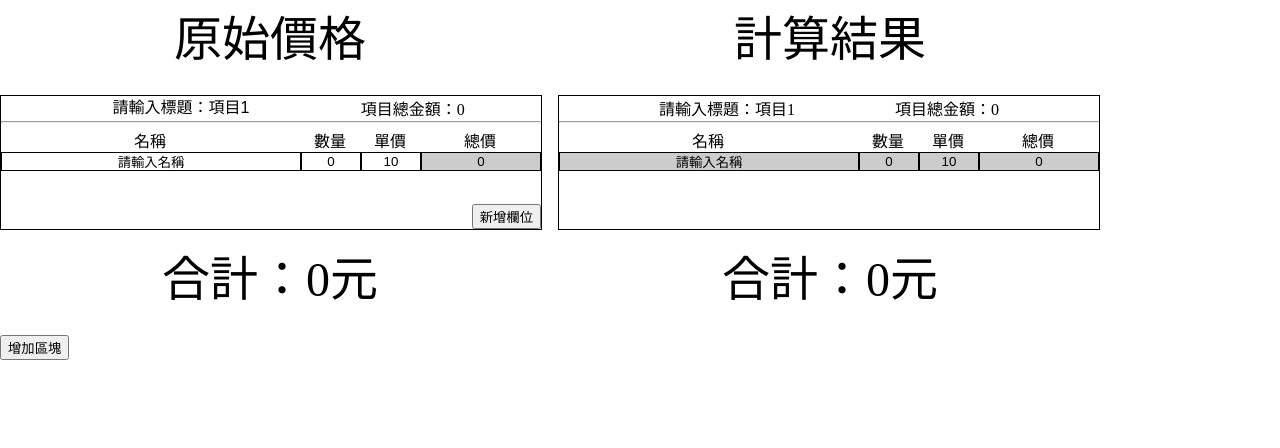
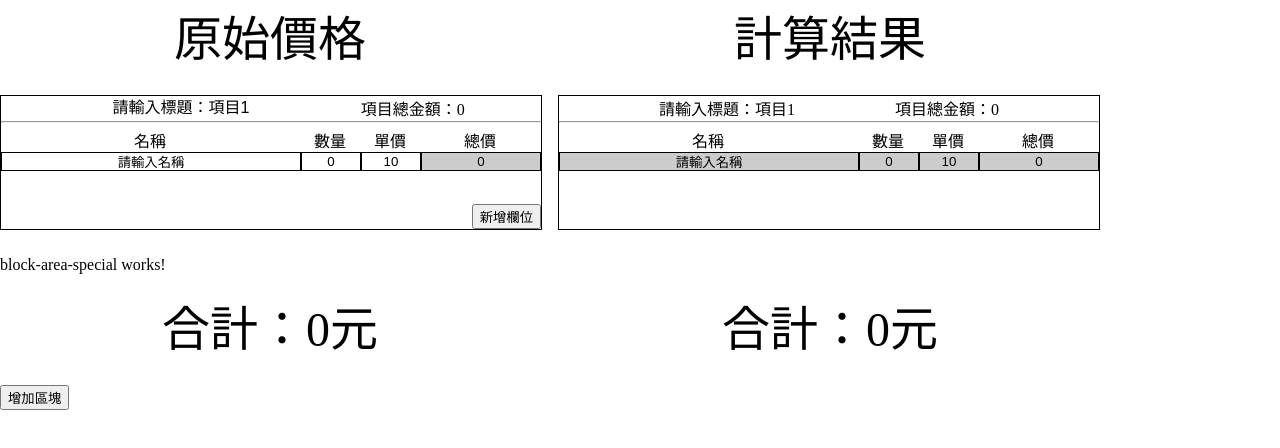
Before and after one commit to ProFusionInformationTechnology/Calculate-quote, an Angular app: page / in a window 1280 px wide. Shown: the top 448 px of the page. Built offline with nearby package versions, Linux system fonts and the light colour scheme.

Commit message:
[新增] 可以接收變數的參數

```diff
--- a/src/app/app.component.html
+++ b/src/app/app.component.html
@@ -8,6 +8,11 @@
     (totalPrices)="receiveData($event)"
   ></app-block-area>
 </ng-container>
+<ng-container *ngFor="let id of blockArraySpecialNum">
+  <app-block-area-special
+    [listAll]="blockArrayAll"
+  ></app-block-area-special>
+</ng-container>
 <div class="sum-area">
   <span>合計：{{totalObj.orTotal}}元</span>
   <span>合計：{{totalObj.caTotal}}元</span>
--- a/src/app/app.component.ts
+++ b/src/app/app.component.ts
@@ -7,6 +7,7 @@ import { Component } from '@angular/core';
 })
 export class AppComponent {
   public blockArrayNum:Array<Number> = [1];
+  public blockArraySpecialNum:Array<Number> = [1];
   public blockArrayAll = [{
     name: '未命名',
     id: 1,
--- a/src/app/component/block-area-special/block-area-special.component.ts
+++ b/src/app/component/block-area-special/block-area-special.component.ts
@@ -1,4 +1,4 @@
-import { Component } from '@angular/core';
+import { Component, Input } from '@angular/core';
 
 @Component({
   selector: 'app-block-area-special',
@@ -6,5 +6,13 @@ import { Component } from '@angular/core';
   styleUrls: ['./block-area-special.component.scss']
 })
 export class BlockAreaSpecialComponent {
+  ngOnInit(): void {
+    console.error(this.listAll)
+  }
 
+  // ngOnChanges(): void {
+  //   console.error('變更後', this.listAll)
+  // }
+
+  @Input() listAll:Array<object> = [];
 }
```
